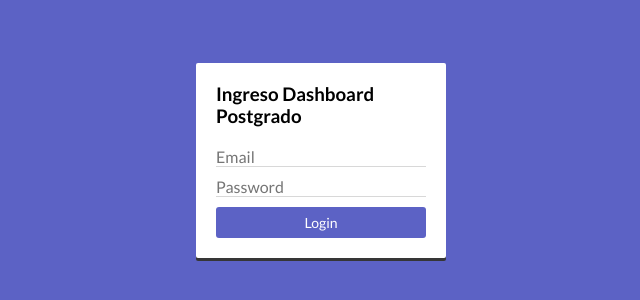
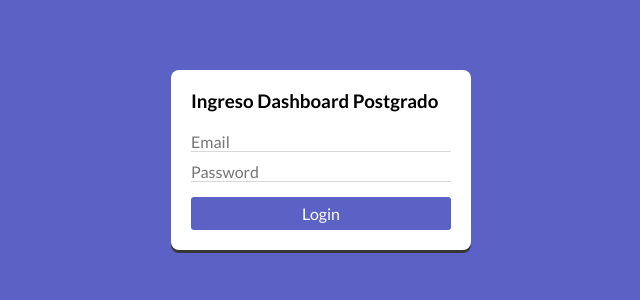
Before and after one commit to cristianortiz/sidebar_stylcomp, a React (Create React App) app: page / in a window 1280 px wide. Shown: the part 240-540 px from the top of the page, without its empty margins (319-959 px from the left). Built offline with nearby package versions, Linux system fonts and the light colour scheme.

Commit message:
update react-router-dom to v6 and add routers structure

```diff
--- a/package.json
+++ b/package.json
@@ -14,7 +14,7 @@
     "react-chartjs-2": "^3.0.3",
     "react-dom": "^17.0.2",
     "react-icons": "^4.2.0",
-    "react-router-dom": "^5.2.0",
+    "react-router-dom": "^6.2.1",
     "react-scripts": "4.0.3",
     "react-table": "^7.7.0",
     "web-vitals": "^1.1.2"
--- a/src/App.js
+++ b/src/App.js
@@ -1,20 +1,13 @@
 import "./App.css";
-import { BrowserRouter as Router, Switch, Route } from "react-router-dom";
 import SidebarState from "./context/Sidebar/SidebarState";
-import Login from "./pages/Login/Login";
-import Home from "./pages/Home";
 import AcademicosState from "./context/Academicos/AcademicosState";
+import AppRouter from "./routers/AppRouter";
 
 function App() {
   return (
     <SidebarState>
       <AcademicosState>
-      <Router>
-        <Switch>
-          <Route exact path="/" component={Login} />
-          <Route path="/home" component={Home} />
-        </Switch>
-      </Router>
+     <AppRouter />
       </AcademicosState>
     </SidebarState>
   );
--- a/src/components/Sidebar/sidebarData.js
+++ b/src/components/Sidebar/sidebarData.js
@@ -1,7 +1,7 @@
 import React from "react";
 import * as FaIcons from "react-icons/fa";
 import * as RiIcons from "react-icons/ri";
-//import * as IoIcons from "react-icons/io";
+import * as BiIcons from "react-icons/bi";
 export const header = {
   title: "VRIP - Postgrado",
   icon: <FaIcons.FaUniversity />,
@@ -85,4 +85,12 @@ export const sidebarData = [
       },
     ],
   },
+  {
+    title: "Logout",
+    to: "/home/logout",
+    icon: <BiIcons.BiLogOutCircle />,
+    iconClosed: <RiIcons.RiArrowDownSFill />,
+    iconOpened: <RiIcons.RiArrowUpSFill />,
+    subNav: [],
+  },
 ];
--- a/src/index.js
+++ b/src/index.js
@@ -1,10 +1,11 @@
 import React from "react";
 import ReactDOM from "react-dom";
+import { BrowserRouter } from "react-router-dom";
 import App from "./App";
 
 ReactDOM.render(
   <React.StrictMode>
-    <App />
+   <BrowserRouter><App /></BrowserRouter>
   </React.StrictMode>,
   document.getElementById("root")
 );
--- a/src/pages/Home.js
+++ b/src/pages/Home.js
@@ -1,5 +1,5 @@
 import { useContext } from "react";
-import { BrowserRouter as Router, Switch, Route } from "react-router-dom";
+import {Route, Routes } from "react-router-dom";
 import { Container, MainContent } from "./home.styles";
 import NavBar from "../components/NavBar/NavBar";
 import Sidebar from "../components/Sidebar/Sidebar";
@@ -17,7 +17,7 @@ const Home = () => {
     useContext(SidebarContext);
 
   return (
-    <Router>
+
       <Container>
         <Sidebar />
         <MainContent
@@ -27,18 +27,18 @@ const Home = () => {
           hide_sidebar={hide_sidebar}
         >
           <NavBar />
-          <Switch>
-            <Route exact path="/home" component={Dashboard} />
-            <Route exact path="/home/dashboard" component={Dashboard} />
-            <Route exact path="/home/programas" component={Programas} />
-            <Route exact path="/home/alumnos" component={Alumnos} />
-            <Route exact path="/home/becas" component={Becas} />
-            <Route exact path="/home/academicos" component={Academicos} />
-            <Route exact path="/home/configuracion" component={Configuracion} />
-          </Switch>
+          <Routes>
+            <Route  path="/" element={<Dashboard />} />
+            <Route  path="/dashboard" element={<Dashboard />} />
+            <Route  path="/programas" element={<Programas />} />
+            <Route  path="/alumnos" element={<Alumnos />} />
+            <Route  path="/becas" element={<Becas />} />
+            <Route  path="/academicos" element={<Academicos />} />
+            <Route  path="/configuracion" element={<Configuracion />} />
+          </Routes>
         </MainContent>
       </Container>
-    </Router>
+
   );
 };
 
--- a/src/pages/Login/Login.js
+++ b/src/pages/Login/Login.js
@@ -8,7 +8,7 @@ const Login = () => {
             <LoginTitle>Ingreso Dashboard Postgrado</LoginTitle>
             <LoginForm>
                 <LoginInput type="email" placeholder="Email" name="email"></LoginInput>
-                <LoginInput type="passeord"  placeholder="Password" name="password"></LoginInput>
+                <LoginInput type="password"  placeholder="Password" name="password"></LoginInput>
                 <LoginButton  type="submit">Login</LoginButton>
             </LoginForm>
             </LoginBoxContainer>
--- a/src/pages/Login/login.styles.js
+++ b/src/pages/Login/login.styles.js
@@ -17,9 +17,9 @@ width: 100vw;
 export const LoginBoxContainer =styled.div`
 background-color: #fff;
 box-shadow: 0px 3px #363636;
-border-radius: 2px;
+border-radius: 8px;
 padding: 20px;
-width: 250px;
+width: 300px;
 `;
 export const LoginTitle = styled.h3`
 color: darken($color: #5c62c5, $amount: 20);
@@ -48,21 +48,23 @@ export const LoginButton = styled.button`
   border: none;
   color: #fff;
   cursor: pointer;
-  font-size: 14px;
+  font-size: 16px;
   padding: 7px 10px 7px 10px;
   background-color: #5c62c5;
   border-radius: 3px;
+  margin-top:5px;
 
-  transition:  background-color 0.3s ease;
-  &:focus {
-    outline: none;
-  }
+  // transition: background-color 0.3s ease;
+  // &:focus {
+  //   outline: none;
+  // }
   &:hover {
-   background-color: darken($color: #5c62c5, $amount: 50);
+   //background-color: darken($color: #5c62c5, $amount: 15);
+   background-color:#3e44ad;
   }
 
-  &:disabled {
-    background-color: lighten($color: #5c62c5, $amount: 1);
-  }
+  // &:disabled {
+  //   background-color: lighten($color: #5c62c5, $amount: 1);
+  // }
 
 `;
--- /dev/null
+++ b/src/routers/AppRouter.js
@@ -0,0 +1,36 @@
+import React from 'react'
+import { Routes, Route } from "react-router-dom";
+import Login from '../pages/Login/Login';
+import Home from '../pages/Home';
+import PrivateRoutes from './PrivateRoutes';
+import PublicRoutes from './PublicRoutes';
+
+
+const AppRouter = () => {
+    const authFalse = false
+    const authTrue = true
+    return (
+        <>
+      <Routes>
+        <Route
+          path="/"
+          element={
+            <PublicRoutes isAuthenticated={authFalse}>
+              <Login />
+            </PublicRoutes>
+          }
+        />
+        <Route
+          path="/home/*"
+          element={
+            <PrivateRoutes isAuthenticated={authTrue}>
+              <Home />
+            </PrivateRoutes>
+          }
+        />
+      </Routes>
+    </>
+    )
+}
+
+export default AppRouter
--- /dev/null
+++ b/src/routers/PrivateRoutes.js
@@ -0,0 +1,11 @@
+import { Navigate } from "react-router-dom";
+
+//PublicRoute is a high order component and receives components as their children
+//children prop is like an array of components
+const PrivateRoutes = ({ isAuthenticated, children }) => {
+  //use Navigate hook in component version to go any route in the app
+  //if the user is logged send it to /route prevent to return to login screen
+  return isAuthenticated ? children : <Navigate to="/home" />;
+};
+
+export default PrivateRoutes;
--- /dev/null
+++ b/src/routers/PublicRoutes.js
@@ -0,0 +1,11 @@
+import { Navigate } from "react-router-dom";
+
+//PublicRoute is a high order component and receives components as their children
+//children prop is like an array of components
+const PublicRoutes = ({ isAuthenticated, children }) => {
+  //use Navigate hook in component version to go any route in the app
+  //if the user is logged send it to /marvel route prevent to return to login sren
+  return isAuthenticated ? <Navigate to="/" /> : children;
+};
+
+export default PublicRoutes;
```
Also changed, not shown: 1 other file (tests, documents, lock files or other folders).
